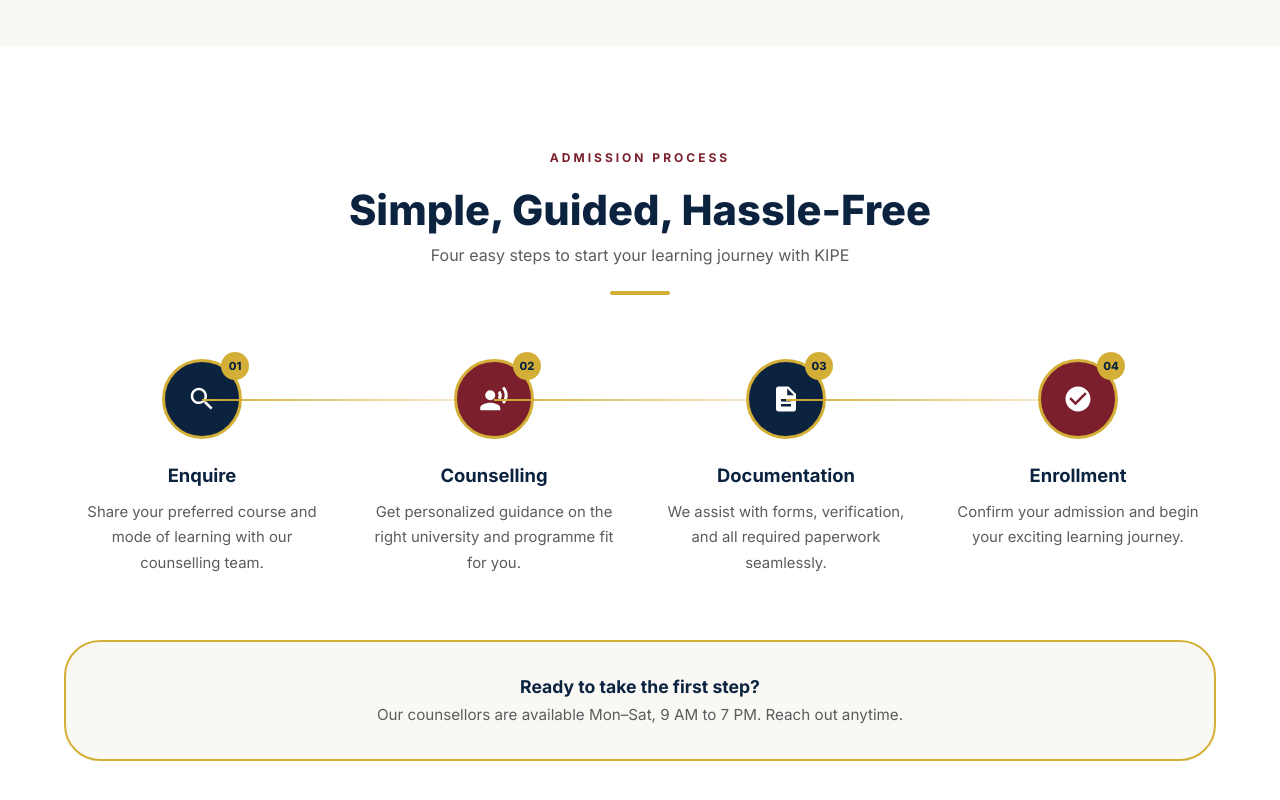
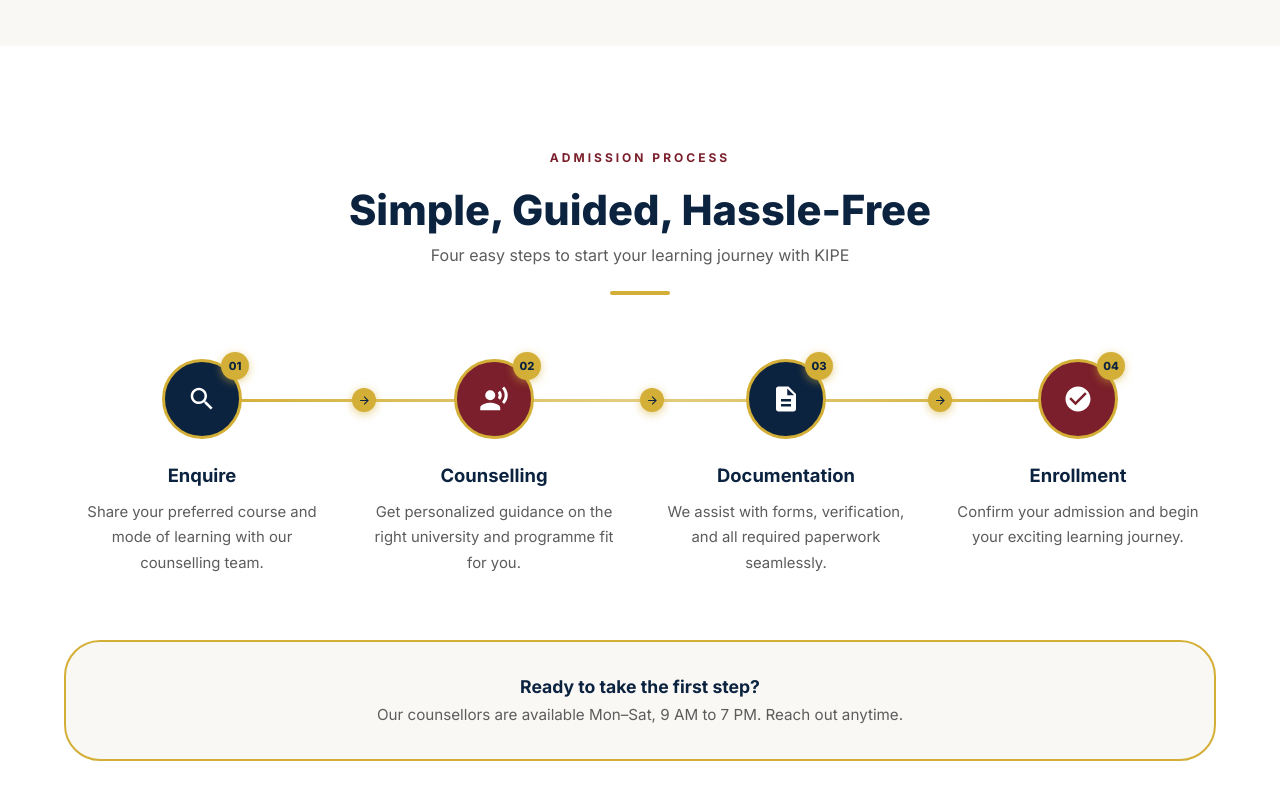
Before and after one commit to sriarpit/KIPE, a React (Vite) app: page / in a window 1280 px wide. Shown: the part 4533-5333 px from the top of the page. Built offline with nearby package versions, Linux system fonts and the light colour scheme.

Commit message:
Fix connector line z-index and add animated arrows in How It Works

```diff
--- a/src/components/HowItWorks.jsx
+++ b/src/components/HowItWorks.jsx
@@ -5,6 +5,7 @@ import SearchIcon from '@mui/icons-material/Search';
 import RecordVoiceOverIcon from '@mui/icons-material/RecordVoiceOver';
 import DescriptionIcon from '@mui/icons-material/Description';
 import CheckCircleIcon from '@mui/icons-material/CheckCircle';
+import ArrowForwardIcon from '@mui/icons-material/ArrowForward';
 
 const steps = [
   {
@@ -13,6 +14,7 @@ const steps = [
     title: 'Enquire',
     body: 'Share your preferred course and mode of learning with our counselling team.',
     color: '#0C2340',
+    glow: 'rgba(12,35,64,0.45)',
   },
   {
     num: '02',
@@ -20,6 +22,7 @@ const steps = [
     title: 'Counselling',
     body: 'Get personalized guidance on the right university and programme fit for you.',
     color: '#7A1F2B',
+    glow: 'rgba(122,31,43,0.45)',
   },
   {
     num: '03',
@@ -27,6 +30,7 @@ const steps = [
     title: 'Documentation',
     body: 'We assist with forms, verification, and all required paperwork seamlessly.',
     color: '#0C2340',
+    glow: 'rgba(12,35,64,0.45)',
   },
   {
     num: '04',
@@ -34,29 +38,23 @@ const steps = [
     title: 'Enrollment',
     body: 'Confirm your admission and begin your exciting learning journey.',
     color: '#7A1F2B',
+    glow: 'rgba(122,31,43,0.45)',
   },
 ];
 
-function StepCard({ step, index, total }) {
+function StepCard({ step, index }) {
   const ref = useRef(null);
   const inView = useInView(ref, { once: true, margin: '-60px' });
 
   return (
-    <Box sx={{ position: 'relative' }}>
     <motion.div
       ref={ref}
       initial={{ opacity: 0, y: 50 }}
       animate={inView ? { opacity: 1, y: 0 } : {}}
-        transition={{ duration: 0.6, delay: index * 0.15, ease: 'easeOut' }}
+      transition={{ duration: 0.6, delay: index * 0.18, ease: 'easeOut' }}
     >
-        <Box
-          sx={{
-            position: 'relative',
-            textAlign: 'center',
-            px: 2,
-          }}
-        >
-          {/* Number circle */}
+      <Box sx={{ position: 'relative', textAlign: 'center', px: 2 }}>
+        {/* Icon circle — zIndex 2 keeps it above the connector line */}
         <Box
           sx={{
             width: 80,
@@ -69,23 +67,32 @@ function StepCard({ step, index, total }) {
             mx: 'auto',
             mb: 3,
             position: 'relative',
+            zIndex: 2,
             border: '3px solid #D4AF37',
             color: '#FFFFFF',
-              flexDirection: 'column',
+            cursor: 'default',
+            transition: 'transform 0.3s ease, box-shadow 0.3s ease',
+            '&:hover': {
+              transform: 'scale(1.12) translateY(-5px)',
+              boxShadow: `0 14px 36px ${step.glow}`,
+            },
           }}
         >
           {step.icon}
+
+          {/* Step number badge */}
           <Box
             sx={{
               position: 'absolute',
               top: -10, right: -10,
-                width: 28,
-                height: 28,
+              width: 28, height: 28,
               bgcolor: '#D4AF37',
               borderRadius: '50%',
               display: 'flex',
               alignItems: 'center',
               justifyContent: 'center',
+              zIndex: 3,
+              boxShadow: '0 2px 8px rgba(212,175,55,0.55)',
             }}
           >
             <Typography sx={{ color: '#0C2340', fontWeight: 800, fontSize: '0.7rem' }}>
@@ -105,23 +112,6 @@ function StepCard({ step, index, total }) {
         </Typography>
       </Box>
     </motion.div>
-
-      {/* Connector line */}
-      {index < total - 1 && (
-        <Box
-          sx={{
-            display: { xs: 'none', md: 'block' },
-            position: 'absolute',
-            top: 40,
-            right: '-50%',
-            width: '100%',
-            height: 2,
-            background: 'linear-gradient(to right, #D4AF37, rgba(212,175,55,0.2))',
-            zIndex: 0,
-          }}
-        />
-      )}
-    </Box>
   );
 }
 
@@ -130,10 +120,7 @@ export default function HowItWorks() {
   const headerInView = useInView(headerRef, { once: true, margin: '-60px' });
 
   return (
-    <Box
-      id="how-it-works"
-      sx={{ py: { xs: 8, md: 12 }, bgcolor: '#FFFFFF' }}
-    >
+    <Box id="how-it-works" sx={{ py: { xs: 8, md: 12 }, bgcolor: '#FFFFFF' }}>
       <Container maxWidth="lg">
         {/* Header */}
         <motion.div
@@ -163,13 +150,74 @@ export default function HowItWorks() {
         </motion.div>
 
         {/* Steps */}
-        <Grid container spacing={{ xs: 4, md: 2 }} sx={{ position: 'relative' }}>
+        <Box sx={{ position: 'relative' }}>
+
+          {/* ── Connector track (desktop only) ── */}
+          <Box
+            sx={{
+              display: { xs: 'none', md: 'block' },
+              position: 'absolute',
+              top: 40,
+              left: '12.5%',
+              width: '75%',
+              height: 3,
+              bgcolor: 'rgba(212,175,55,0.15)',
+              borderRadius: 4,
+              zIndex: 0,
+              overflow: 'hidden',
+            }}
+          >
+            {/* Animated fill */}
+            <motion.div
+              initial={{ scaleX: 0 }}
+              whileInView={{ scaleX: 1 }}
+              viewport={{ once: true }}
+              transition={{ duration: 1.3, ease: 'easeOut', delay: 0.25 }}
+              style={{
+                height: '100%',
+                background: 'linear-gradient(to right, #D4AF37 0%, rgba(212,175,55,0.55) 50%, #D4AF37 100%)',
+                transformOrigin: 'left',
+                borderRadius: 4,
+              }}
+            />
+          </Box>
+
+          {/* ── Arrow dots between each step (desktop only) ── */}
+          {[0, 1, 2].map((i) => (
+            <motion.div
+              key={i}
+              initial={{ opacity: 0, scale: 0 }}
+              whileInView={{ opacity: 1, scale: 1 }}
+              viewport={{ once: true }}
+              transition={{ duration: 0.4, delay: 0.6 + i * 0.15 }}
+              style={{
+                position: 'absolute',
+                top: 29,
+                left: `${25 * (i + 1)}%`,
+                transform: 'translateX(-50%)',
+                zIndex: 3,
+                display: 'flex',
+                alignItems: 'center',
+                justifyContent: 'center',
+                width: 24,
+                height: 24,
+                background: '#D4AF37',
+                borderRadius: '50%',
+                boxShadow: '0 2px 10px rgba(212,175,55,0.6)',
+              }}
+            >
+              <ArrowForwardIcon style={{ fontSize: 13, color: '#0C2340' }} />
+            </motion.div>
+          ))}
+
+          <Grid container spacing={{ xs: 4, md: 2 }}>
             {steps.map((step, i) => (
-            <Grid size={{ xs: 12, sm: 6, md: 3 }} key={step.num} sx={{ position: 'relative' }}>
-              <StepCard step={step} index={i} total={steps.length} />
+              <Grid size={{ xs: 12, sm: 6, md: 3 }} key={step.num}>
+                <StepCard step={step} index={i} />
               </Grid>
             ))}
           </Grid>
+        </Box>
 
         {/* Bottom banner */}
         <motion.div
```
Lines whose indentation alone changed are shown as unchanged.
